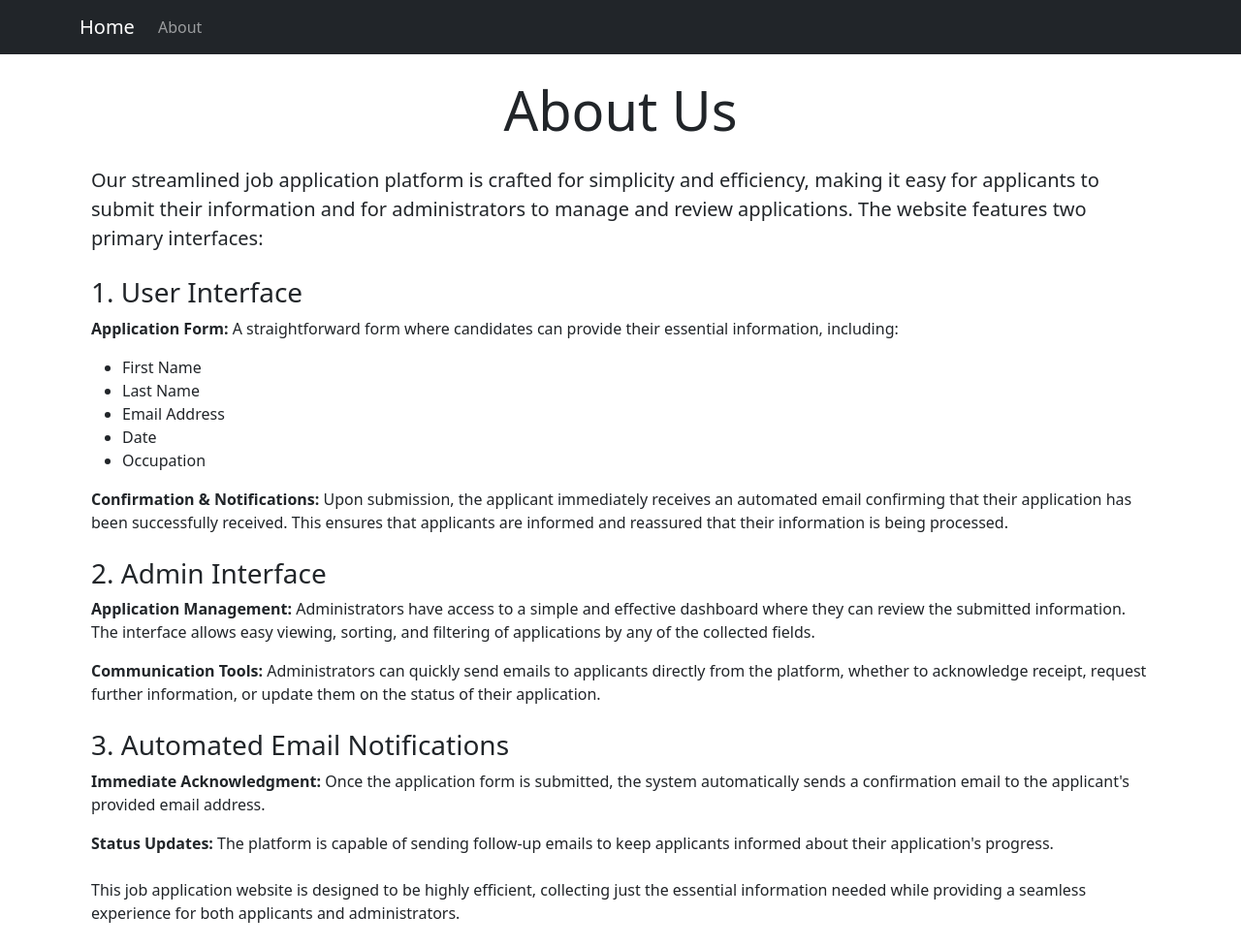
After one commit to rshah2001/Django-job-application, a Django app: page /about/ in a window 1280 px wide. The commit adds this page. Shown: the whole page at 97% size. Run offline with Django 5.2, Linux system fonts and the light colour scheme.

Commit message:
added a nav bar and about page info, full code

```diff
--- /dev/null
+++ b/job_application/templates/about.html
@@ -0,0 +1,50 @@
+{% extends 'base.html' %}
+{% block content %}
+<div class="container mt-4 mb-4">
+    <h1 class="display-4 text-center mb-4">About Us</h1>
+    <p class="lead">
+        Our streamlined job application platform is crafted for simplicity and efficiency, making it easy for applicants to submit their information and for administrators to manage and review applications. The website features two primary interfaces:
+    </p>
+
+    <div class="mt-4">
+        <h3 class="font-weight-bold">1. User Interface</h3>
+        <p>
+            <strong>Application Form:</strong> A straightforward form where candidates can provide their essential information, including:
+            <ul>
+                <li>First Name</li>
+                <li>Last Name</li>
+                <li>Email Address</li>
+                <li>Date</li>
+                <li>Occupation</li>
+            </ul>
+        </p>
+        <p>
+            <strong>Confirmation & Notifications:</strong> Upon submission, the applicant immediately receives an automated email confirming that their application has been successfully received. This ensures that applicants are informed and reassured that their information is being processed.
+        </p>
+    </div>
+
+    <div class="mt-4">
+        <h3 class="font-weight-bold">2. Admin Interface</h3>
+        <p>
+            <strong>Application Management:</strong> Administrators have access to a simple and effective dashboard where they can review the submitted information. The interface allows easy viewing, sorting, and filtering of applications by any of the collected fields.
+        </p>
+        <p>
+            <strong>Communication Tools:</strong> Administrators can quickly send emails to applicants directly from the platform, whether to acknowledge receipt, request further information, or update them on the status of their application.
+        </p>
+    </div>
+
+    <div class="mt-4">
+        <h3 class="font-weight-bold">3. Automated Email Notifications</h3>
+        <p>
+            <strong>Immediate Acknowledgment:</strong> Once the application form is submitted, the system automatically sends a confirmation email to the applicant's provided email address.
+        </p>
+        <p>
+            <strong>Status Updates:</strong> The platform is capable of sending follow-up emails to keep applicants informed about their application's progress.
+        </p>
+    </div>
+
+    <p class="mt-4">
+        This job application website is designed to be highly efficient, collecting just the essential information needed while providing a seamless experience for both applicants and administrators.
+    </p>
+</div>
+{% endblock %}
--- /dev/null
+++ b/job_application/templates/base.html
@@ -0,0 +1,32 @@
+<!DOCTYPE html>
+<html lang="en">
+    <head>
+        <meta charset="UTF-8">
+        <title>Job Application Form</title>
+        <meta name="viewport content="width="device-width, initial-scale=1, shrink-to-fir=no">
+        <link rel="stylesheet" href="https://cdn.jsdelivr.net/npm/bootstrap@5.1.3/dist/css/bootstrap.min.css">
+    </head>
+    <body>
+        <nav class="navbar navbar-expand-lg navbar-dark bg-dark">
+          <div class="container">
+            <a class="navbar-brand" href="{% url 'index' %}">Home</a>
+            <button class="navbar-toggler" type="button" data-bs-toggle="collapse" data-bs-target="#navbarNav" aria-controls="navbarNav" aria-expanded="false" aria-label="Toggle navigation">
+              <span class="navbar-toggler-icon"></span>
+            </button>
+            <div class="collapse navbar-collapse" id="navbarNav">
+              <ul class="navbar-nav">
+                <li class="nav-item {% if request.path == '/about/' %}active{% endif %}">
+                  <a class="nav-link" href="{% url 'about' %}">About</a>
+                </li>
+              </ul>
+            </div>
+          </div>
+        </nav>
+        <div class="container">
+            {% block content %}
+            {% endblock %}
+        </div>
+        <script src="https://code.jquery.com/jquery-3.6.0.min.js"></script>
+        <script src="https://cdn.jsdelivr.net/npm/bootstrap@5.1.3/dist/js/bootstrap.min.js"></script>
+    </body>
+</html>
--- a/job_application/urls.py
+++ b/job_application/urls.py
@@ -3,5 +3,6 @@ from . import views
 
 
 urlpatterns = [
-    path('', views.index, name='index')
+    path('', views.index, name='index'),
+    path('about/', views.about, name='about')
 ]
--- a/job_application/views.py
+++ b/job_application/views.py
@@ -26,3 +26,6 @@ def index(request):
 
             messages.success(request, "Your form was successfully submitted")
     return render(request, "index.html")
+
+def about(request):
+    return render(request, "about.html")
```
Also changed, not shown: job_application/templates/index.html (+3 -15 lines), db.sqlite3.
